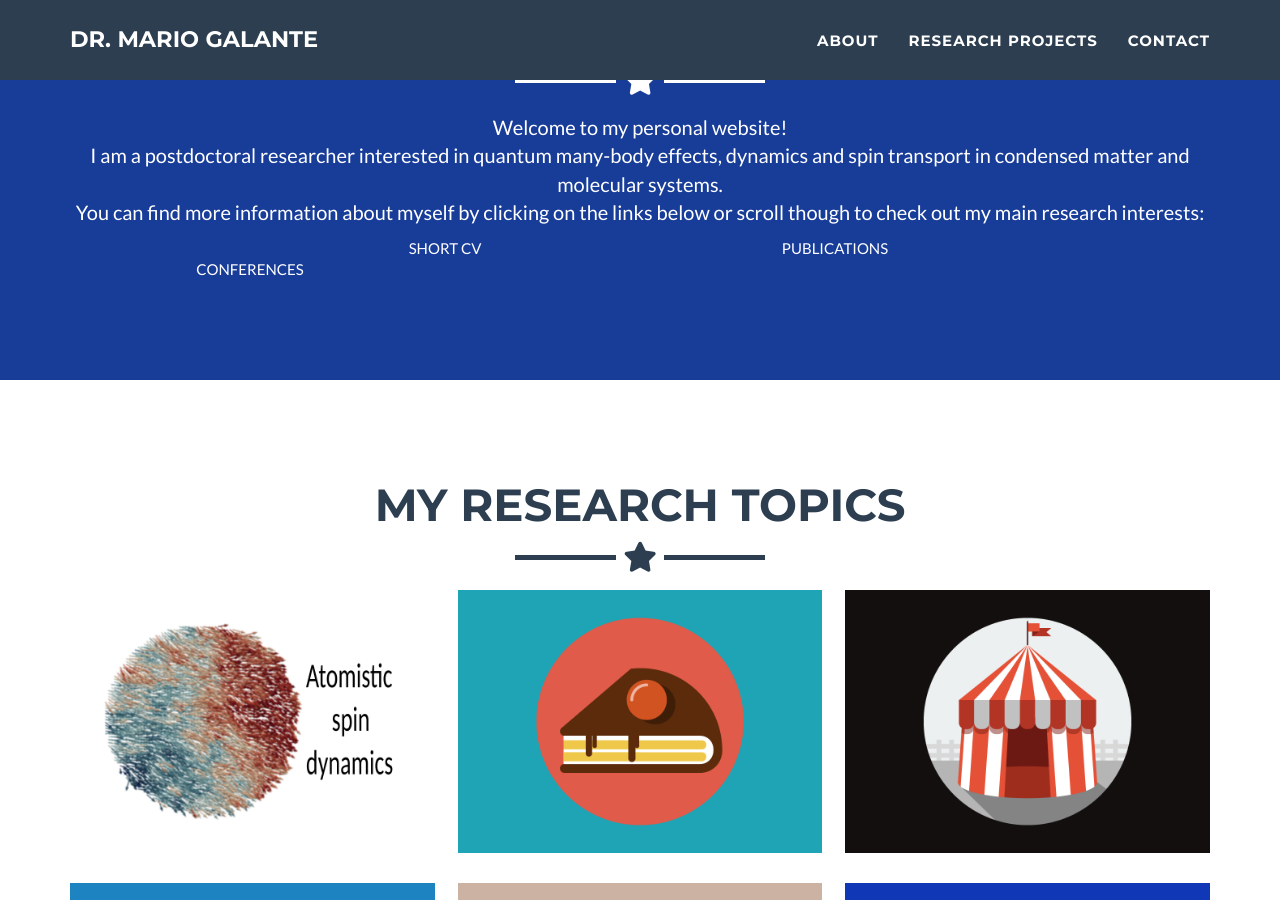
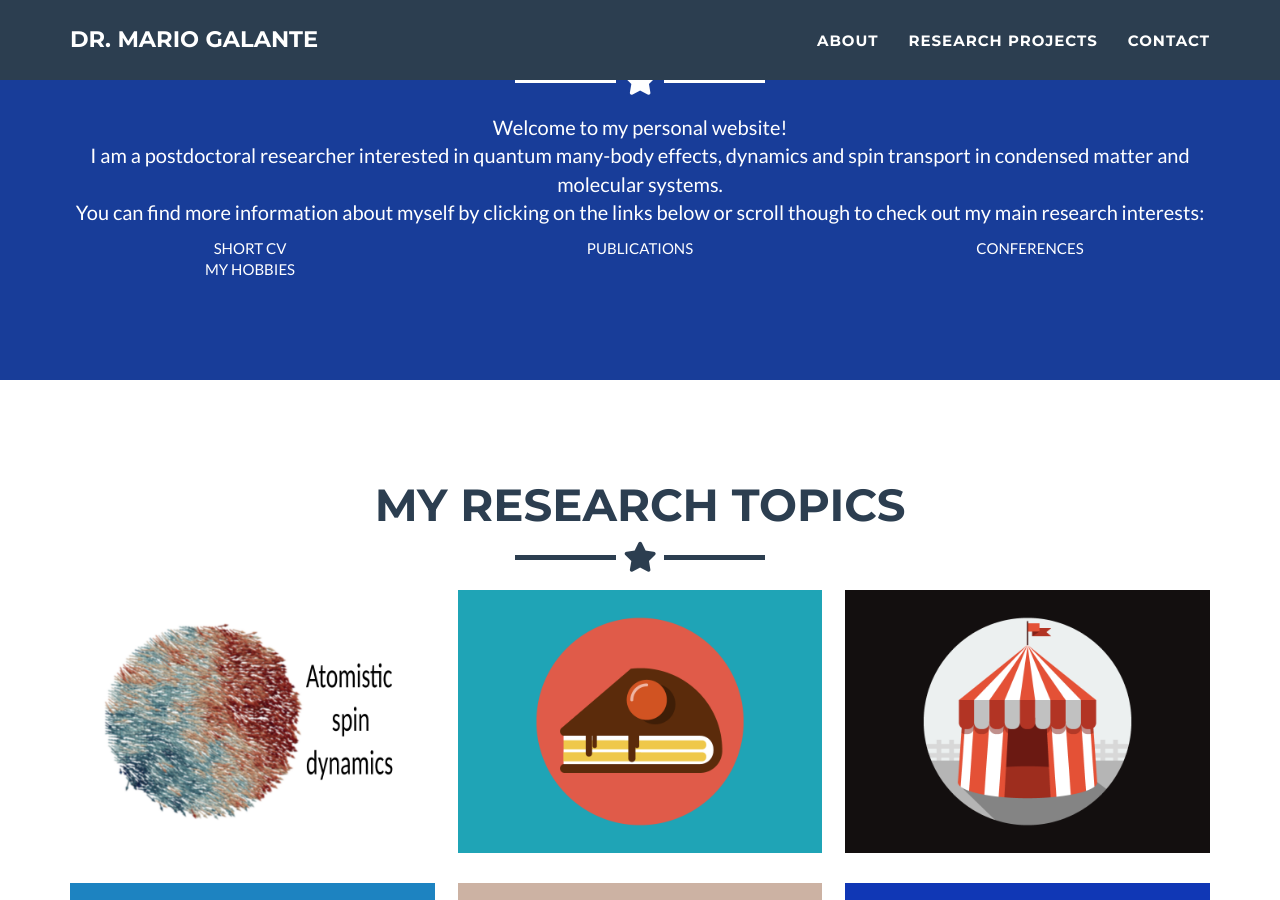
Before and after one commit to galante-mario/galante-mario.github.io, a Jekyll site: the page built from _posts/2014-07-18-project-1.markdown, in a window 1280 px wide and 900 px high, scrolled down 584 px. Built offline with Jekyll 4.4.1, drawn with Linux system fonts in a browser that asks for light colours.

Commit message:
Update header.html

```diff
--- a/_includes/header.html
+++ b/_includes/header.html
@@ -14,7 +14,7 @@
              I am a postdoctoral researcher interested in quantum many-body effects, dynamics and spin transport in condensed matter and molecular systems. <br>
              You can find more information about myself by clicking on the links below or scroll though to check out my main research interests:
           </p>
-          <div class="col-lg-4 col-lg-offset-2">
+          <div class="col-lg-4">
             <a href="cv.html" style="color: #ffffff;">SHORT CV</a>
           </div>
           <div class="col-lg-4">
@@ -22,6 +22,9 @@
           </div>
           <div class="col-lg-4">
             <a href="../layouts/side_page.html" style="color: #ffffff;">CONFERENCES</a>
+          </div>
+          <div class="col-lg-4">
+            <a href="hobbies.html" style="color: #ffffff;">MY HOBBIES</a>
           </div>
         </div>
       </div>
```
